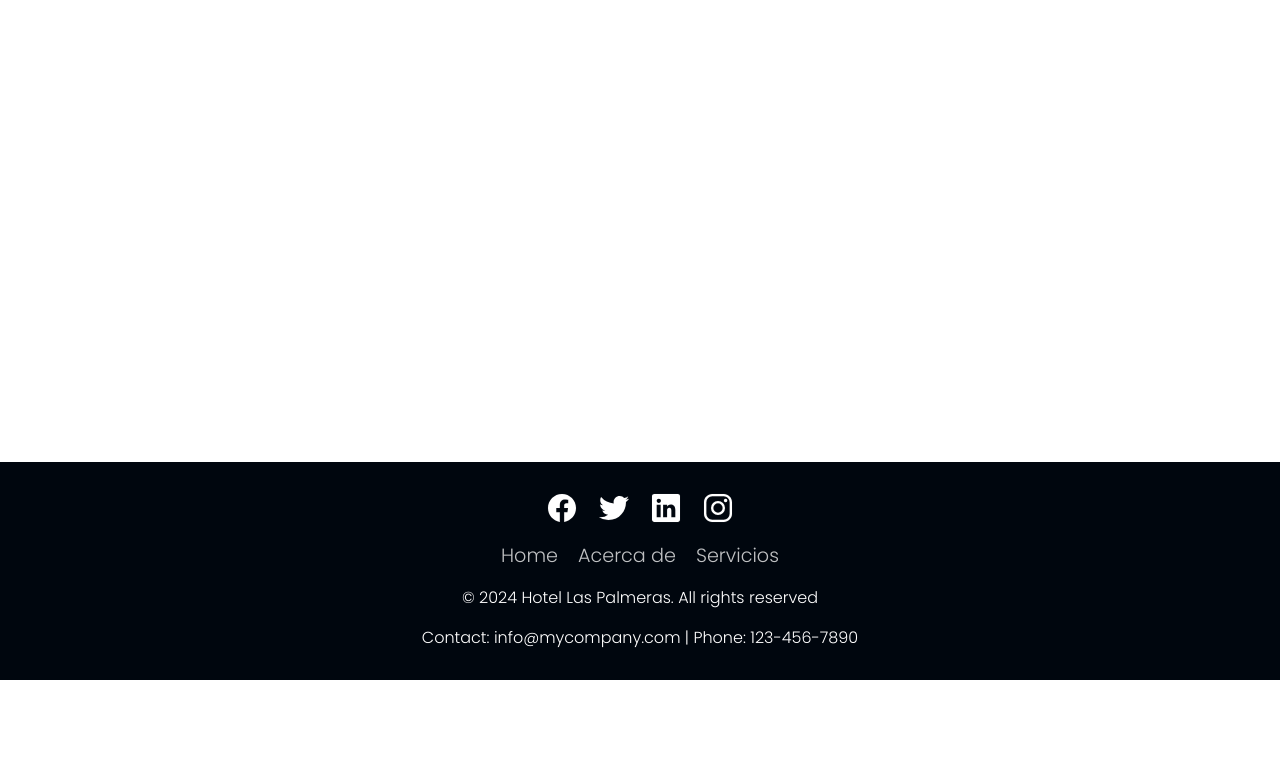
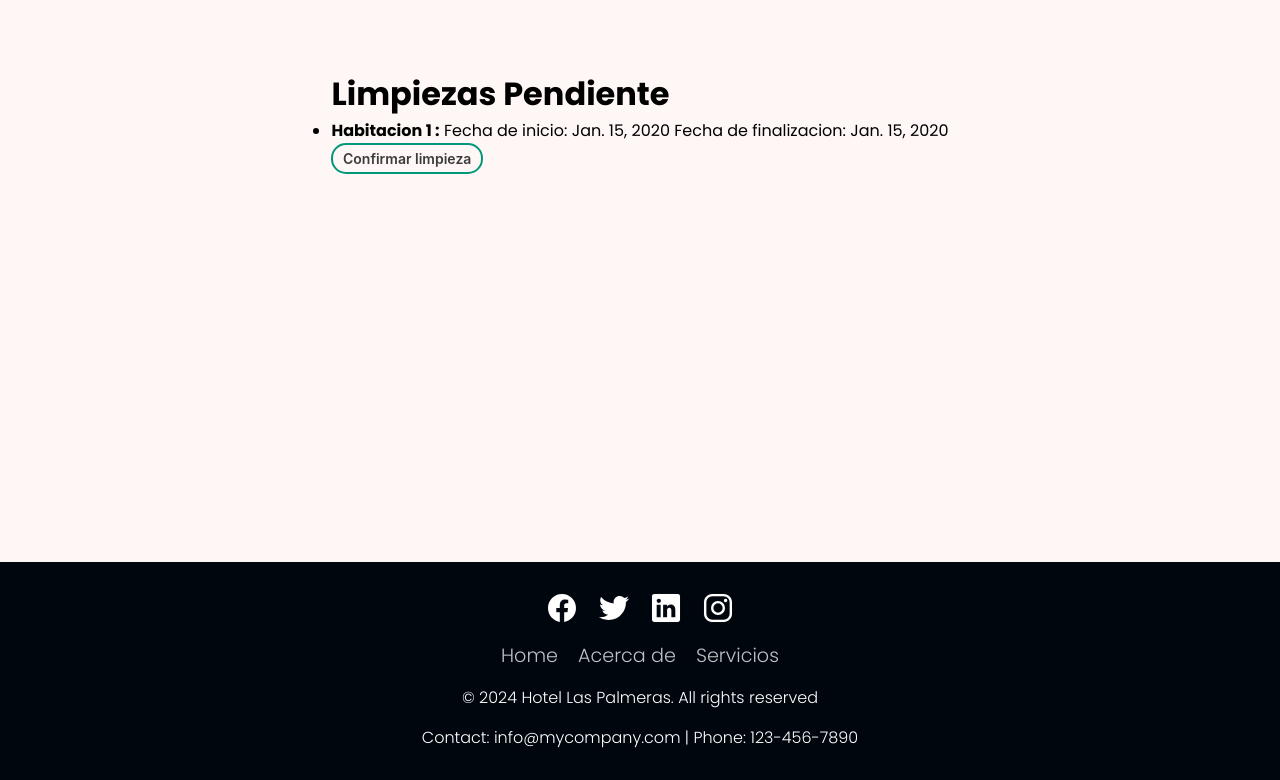
Before and after one commit to arnaums02/Joint-Project---Grup-B, a Django app: page /roomsForCleaning/ in a window 1280 px wide. Shown: the part 120-900 px from the top of the page. Before the commit the page ends 800 px from the top, so only its background shows below. Run offline with Django 5.2, Linux system fonts and the light colour scheme; a user stored in the database is signed in; tables that the repository leaves empty hold one stand-in row (values such as "Sample post").

Commit message:
Rooms for cleaning view commit

```diff
--- a/JointProject/templates/roomsForCleaning.html
+++ b/JointProject/templates/roomsForCleaning.html
@@ -1,11 +1,34 @@
 {% extends 'base.html' %}
-
-{% block title %}
-Limpieza pendiente
-{% endblock %}
+{% load static %}
 
 {% block content %}
-{% load static %}
 
+    <title>Limpieza pendiente</title>
+    <link rel="stylesheet" type="text/css" href="{% static 'css/show_tables.css' %}">
+    <style>
+        .button-container {
+            display: flex;
+            align-items: center;
+        }
+
+        .button-container button {
+            margin-right: 10px;
+        }
+    </style>
+    <body>
+        <h1>Limpiezas Pendiente</h1>
+
+        <ul>
+            {% for roomBooking in roomBookings %}
+                {% if roomBooking.toClean %}
+                    <li><strong>Habitacion {{ roomBooking.roomBooked.roomNumber }} :</strong> Fecha de inicio: {{ roomBooking.startDate }} Fecha de finalizacion: {{ roomBooking.endDate }}
+
+                    <div class="button-container">
+                        <a href="{% url 'roomIsClean' roomBooking.id %}"><button type="submit" class="button-66">Confirmar limpieza</button></a>
+                    </div>
+                {% endif %}
+            {% endfor %}
+        </ul>
+    </body>
 
 {% endblock %}
--- a/JointProject/views.py
+++ b/JointProject/views.py
@@ -457,9 +457,23 @@ def getRestaurantOrderDetails(request, orderId):
 
 @login_required(login_url='')
 def roomsForCleaning(request):
-    return render(request, 'roomsForCleaning.html')
+    roomBookings = RoomBookings.objects.all()
+    context = {
+        'roomBookings': roomBookings
+    }
+    return render(request, 'roomsForCleaning.html', context)
 
 
 @login_required(login_url='')
 def cleanedRooms(request):
     return render(request, 'cleanedRooms.html')
+
+
+def roomIsClean(request, roomBookingId):
+    roomBooking = get_object_or_404(RoomBookings, id=roomBookingId)
+
+    if roomBooking.checkIn:
+        roomBooking.toClean = False
+        roomBooking.cleaned = True
+        roomBooking.save()
+    return render(request, 'roomsForCleaning.html')
--- a/djangoProject/urls.py
+++ b/djangoProject/urls.py
@@ -55,5 +55,6 @@ urlpatterns = [
     path('addRestaurantPayedOrder/', addRestaurantPayedOrder, name='addRestaurantPayedOrder'),
     path('getRestaurantOrderDetails/<uuid:orderId>', getRestaurantOrderDetails, name='getRestaurantOrderDetails'),
     path('roomsForCleaning/', roomsForCleaning, name='roomsForCleaning'),
-    path('cleanedRooms/', cleanedRooms, name='cleanedRooms')
+    path('cleanedRooms/', cleanedRooms, name='cleanedRooms'),
+    path('roomIsClean/<uuid:roomBookingId>', roomIsClean, name='roomIsClean')
 ]
```
